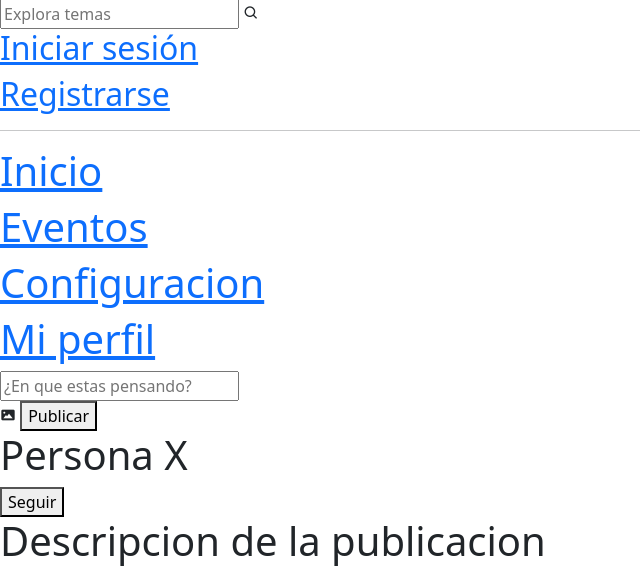
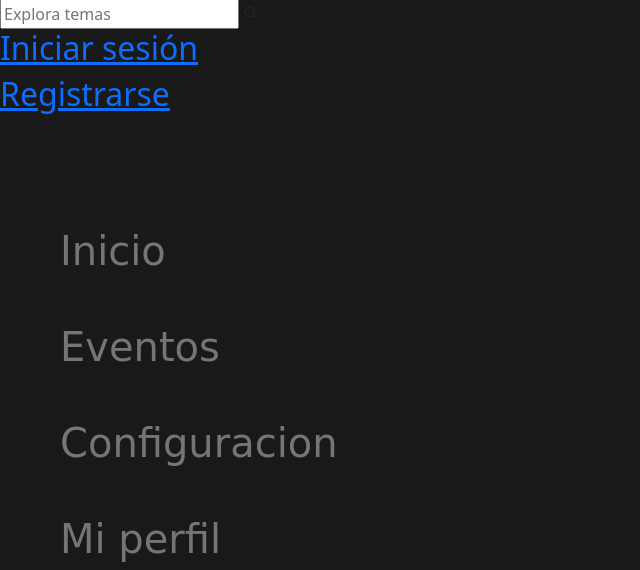
Before and after one commit to maicolb96/OneSports, a Django app: template OneSport/templates/index.html in a window 1280 px wide. Shown: the part 357-927 px from the top of the page, without its empty margins (0-640 px from the left). Run offline with Django 4.2, Linux system fonts and the light colour scheme; the template is opened without the code that fills it, so the values that code supplies are empty.

Commit message:
Se comienza a trabajar en el menu de la izquierda y se agregan colores

```diff
--- a/OneSport/static/css/styles.css
+++ b/OneSport/static/css/styles.css
@@ -1,3 +1,11 @@
+:root {
+    --color-gray-backgorund: #191919;
+    --color-gray-contrast: #757575;
+}
+
+body{
+    background-color: var(--color-gray-backgorund);
+}
 .section_main{
     display: grid;
     grid-template-columns: 33% 33% 34%;
@@ -5,9 +13,25 @@
 
 .header{
     height: 100px;
+    border: 1px solid var(--color-gray-contrast) !important;
 }
 
 #logo{
     width: 80%;
     margin-left: 30px;
 }
+
+.menu_nav{
+    padding-top: 40px;
+    display: inline-grid;
+    width: 100%;
+    padding-left: 60px;
+}
+
+.menu_nav a{
+    margin-top: 40px;
+    font-family: 'DejaVu Sans', sans-serif;
+    font-size: 1.1em;
+    text-decoration: none;
+    color: var(--color-gray-contrast);
+}
```
Also changed, not shown: OneSport/templates/home.html (+1 -8 lines), OneSport/templates/layouts/partials/menu_left.html (added, +8 -0 lines), OneSport/templates/layouts/partials/menu_rigth.html (deleted).
